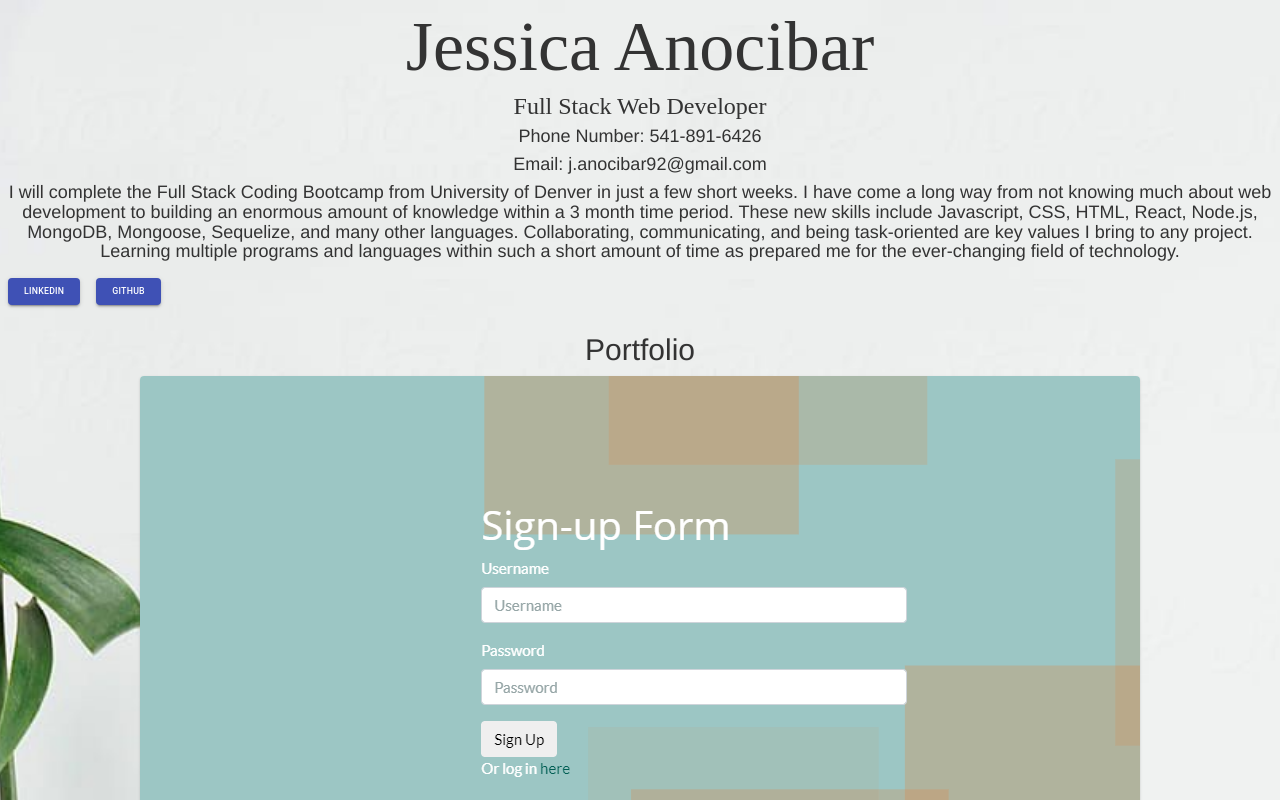
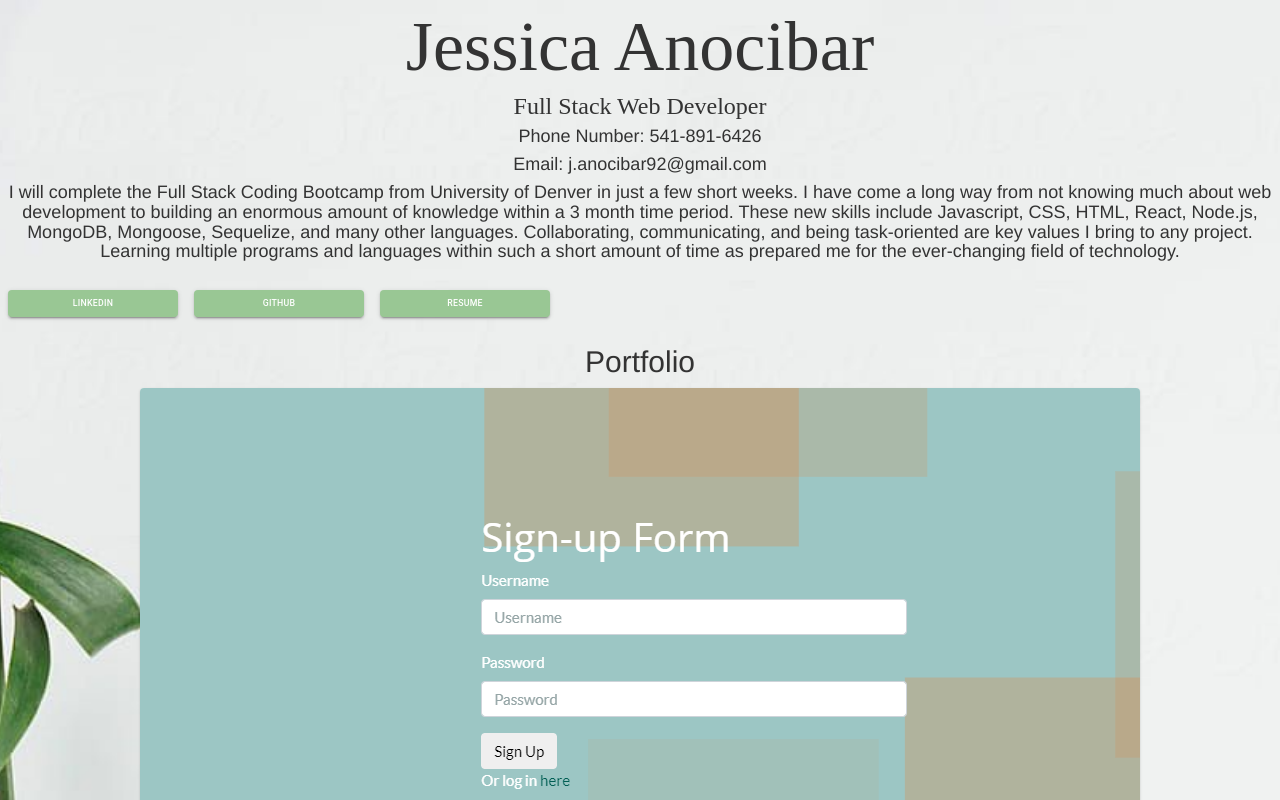
Before and after one commit to jessicaano92/react_portfolio, a React (Create React App) app: page / in a window 1280 px wide. Shown: the top 800 px of the page. Built offline with nearby package versions, Linux system fonts and the light colour scheme.

Commit message:
added resume button

```diff
--- a/src/components/Homepage/index.js
+++ b/src/components/Homepage/index.js
@@ -2,6 +2,7 @@ import React from "react";
 import "./style.css";
 import { makeStyles } from '@material-ui/core/styles';
 import Button from '@material-ui/core/Button';
+
 
 const useStyles = makeStyles((theme) => ({
   root: {
@@ -25,12 +26,16 @@ export default function ContainedButtons() {
         <h4>I will complete the Full Stack Coding Bootcamp from University of Denver in just a few short weeks. I have come a long way from not knowing much about web development to building an enormous amount of knowledge within a 3 month time period. These new skills include Javascript, CSS, HTML, React, Node.js, MongoDB, Mongoose, Sequelize, and many other languages. Collaborating, communicating, and being task-oriented are key values I bring to any project. Learning multiple programs and languages within such a short amount of time as prepared me for the ever-changing field of technology. </h4>
 
 
-      <Button variant="contained" color="primary" href="#contained-buttons" onClick={() => window.open('https://www.linkedin.com/in/jessica-anocibar-b9b129127/')}>
-        LinkedIn
+      <Button style={{width:170,backgroundColor:'#99C794', marginTop:20,}} variant="contained" color="primary" href="#contained-buttons" onClick={() => window.open('https://www.linkedin.com/in/jessica-anocibar-b9b129127/')}>
+       LinkedIn
       </Button>
-      <Button variant="contained" color="primary" href="#contained-buttons" onClick={() => window.open('https://github.com/jessicaano92')}>
+      <Button style={{width:170,backgroundColor:'#99C794', marginTop:20,}} variant="contained" color="primary" href="#contained-buttons" onClick={() => window.open('https://github.com/jessicaano92')}>
         GitHub
       </Button>
+      <Button style={{width:170,backgroundColor:'#99C794', marginTop:20,}} variant="contained" color="primary" href="#contained-buttons" onClick={() => window.open('https://docs.google.com/document/d/1F6aipLgaDzNLwIJZgoIHJHdhiikNOkfGXKCeDfNn1CE/edit?usp=sharing')}>
+        Resume
+      </Button>
+
     </div>
     </>
   );
```
Also changed, not shown: src/components/Homepage/style.css (line endings or trailing spaces).
